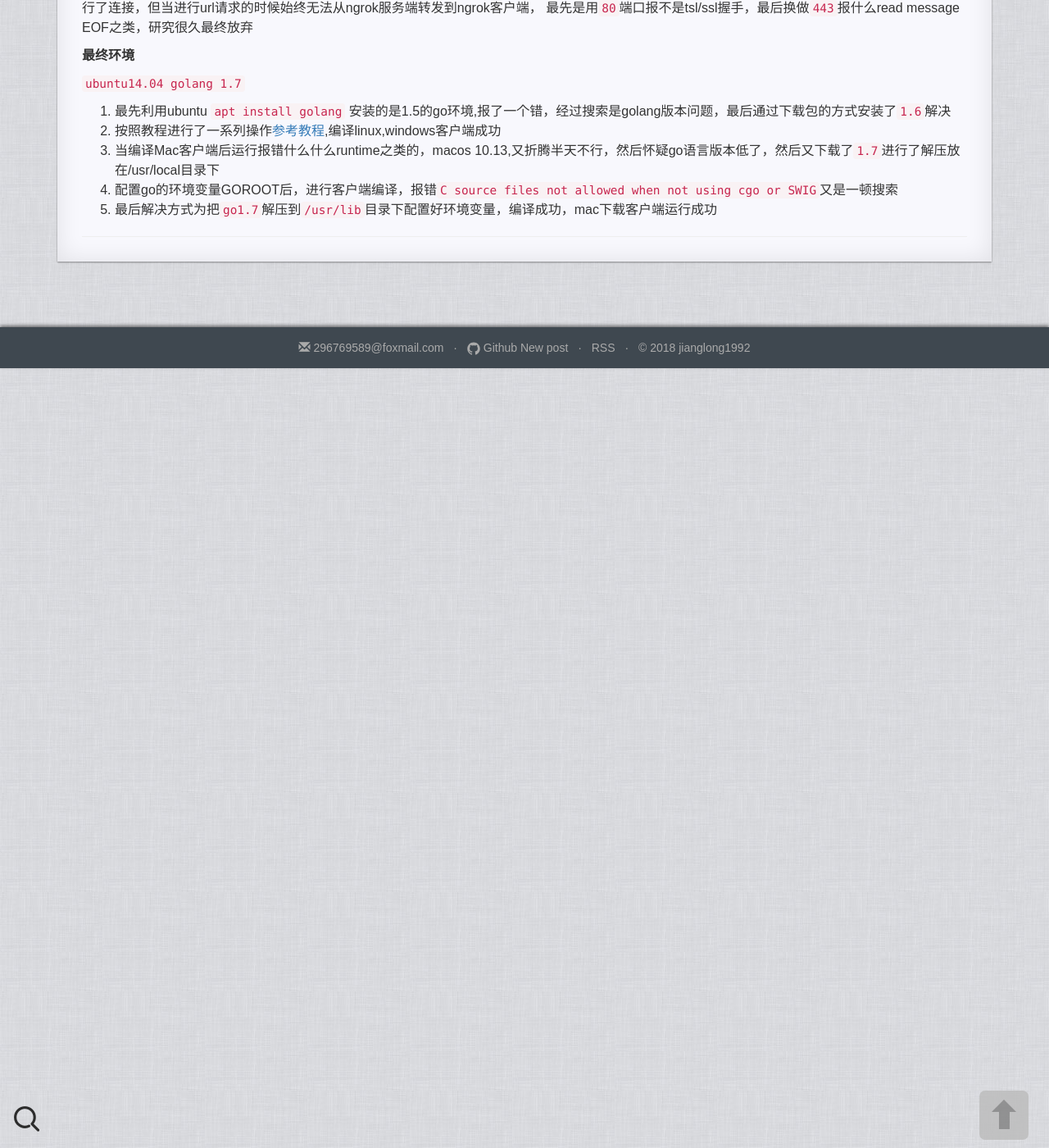
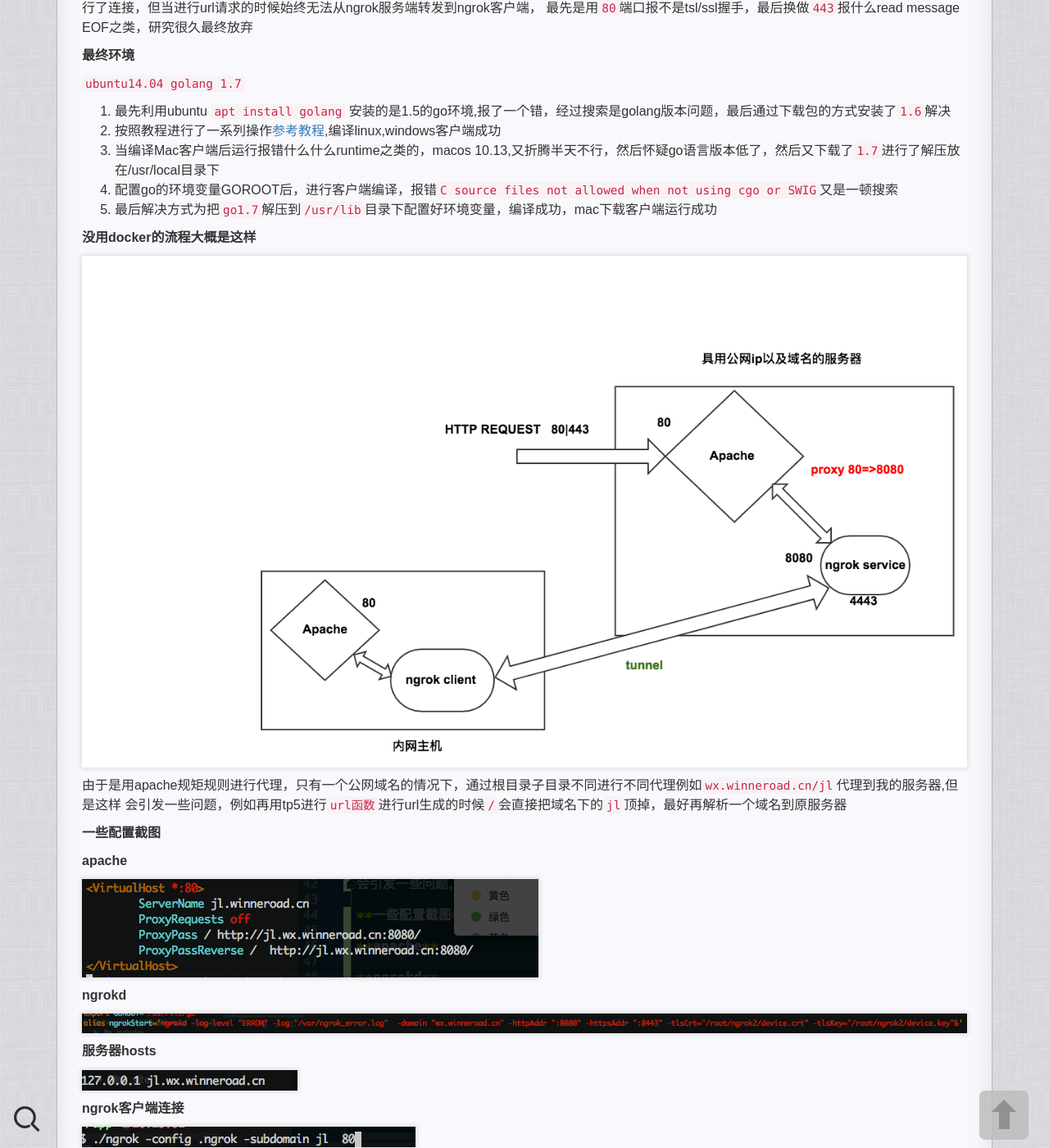
Before and after one commit to crusj/crusj.github.io, a Jekyll site: the page built from _posts/others/2018-04-16-02.md, in a window 1280 px wide and 1400 px high, scrolled down 1138 px. Shown: the whole window at 82% size. Built offline with Jekyll 4.4.1, drawn with Linux system fonts in a browser that asks for light colours.

Commit message:
ngrok记录更新

```diff
--- a/_posts/others/2018-04-16-02.md
+++ b/_posts/others/2018-04-16-02.md
@@ -34,8 +34,34 @@ category: others
 4. 配置go的环境变量GOROOT后，进行客户端编译，报错`C source files not allowed when not using cgo or SWIG`又是一顿搜索
 5. 最后解决方式为把`go1.7`解压到`/usr/lib`目录下配置好环境变量，编译成功，mac下载客户端运行成功
 
+**没用docker的流程大概是这样**
 
+![ngrok流程][2]
 
+由于是用apache规矩规则进行代理，只有一个公网域名的情况下，通过根目录子目录不同进行不同代理例如`wx.winneroad.cn/jl`代理到我的服务器,但是这样
+会引发一些问题，例如再用tp5进行`url函数`进行url生成的时候`/`会直接把域名下的`jl`顶掉，最好再解析一个域名到原服务器
 
+**一些配置截图**
+
+**apache**
+
+![apache设置的代理][3]
+
+**ngrokd**
+
+![ngrokd服务器配置][4]
+
+**服务器hosts**
+
+![服务器hosts配置][5]
+
+**ngrok客户端连接**
+
+![ngrok客户端连接][6]
 
 [1]: {{ '/static/img/2018-04-16/flow.png' | absolute_url }}
+[2]: {{ '/static/img/2018-04-16/flow1.png' | absolute_url }}
+[3]: {{ '/static/img/2018-04-16/apache.png' | absolute_url }}
+[4]: {{ '/static/img/2018-04-16/ngrokd.png' | absolute_url }}
+[5]: {{ '/static/img/2018-04-16/server_hosts.png' | absolute_url }}
+[6]: {{ '/static/img/2018-04-16/ngrok.png' | absolute_url }}
```
Also changed, not shown: static/img/2018-04-16/apache.png (added), static/img/2018-04-16/flow1.png (added), static/img/2018-04-16/ngrok.png (added), static/img/2018-04-16/ngrokd.png (added), static/img/2018-04-16/server_hosts.png (added).
